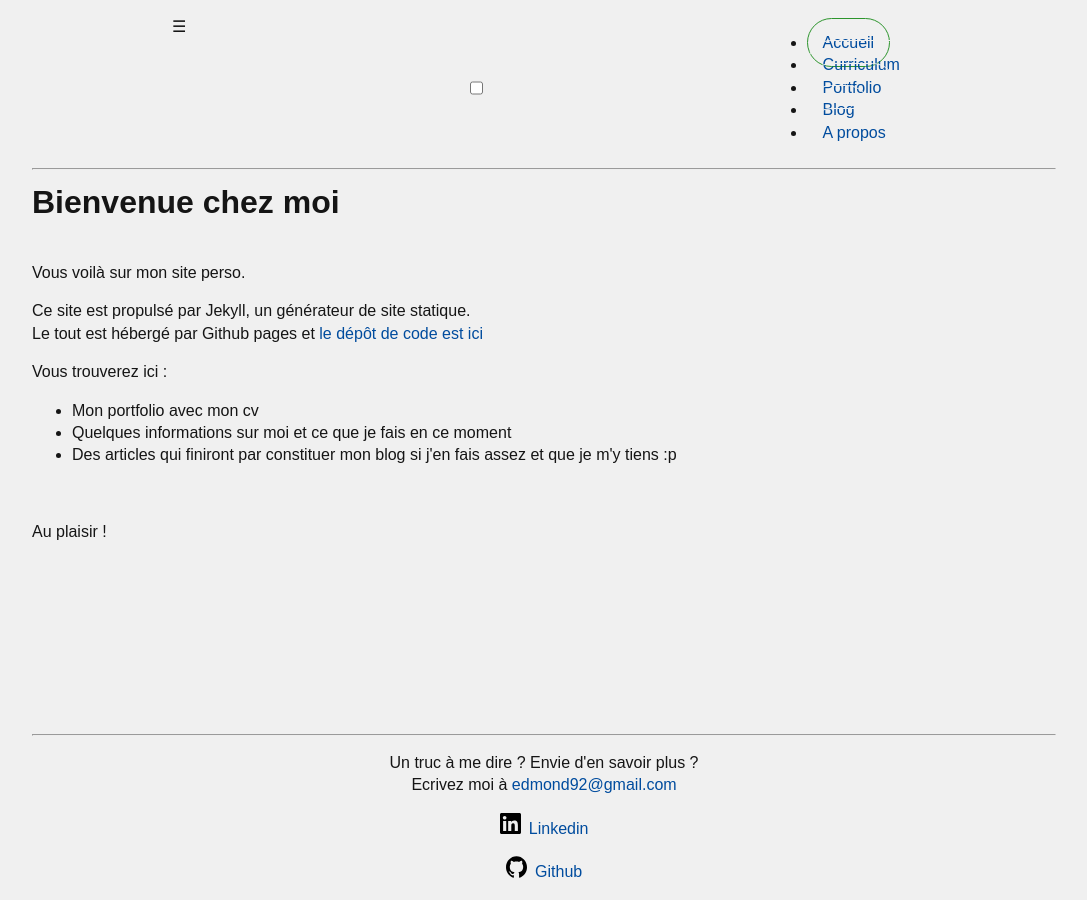
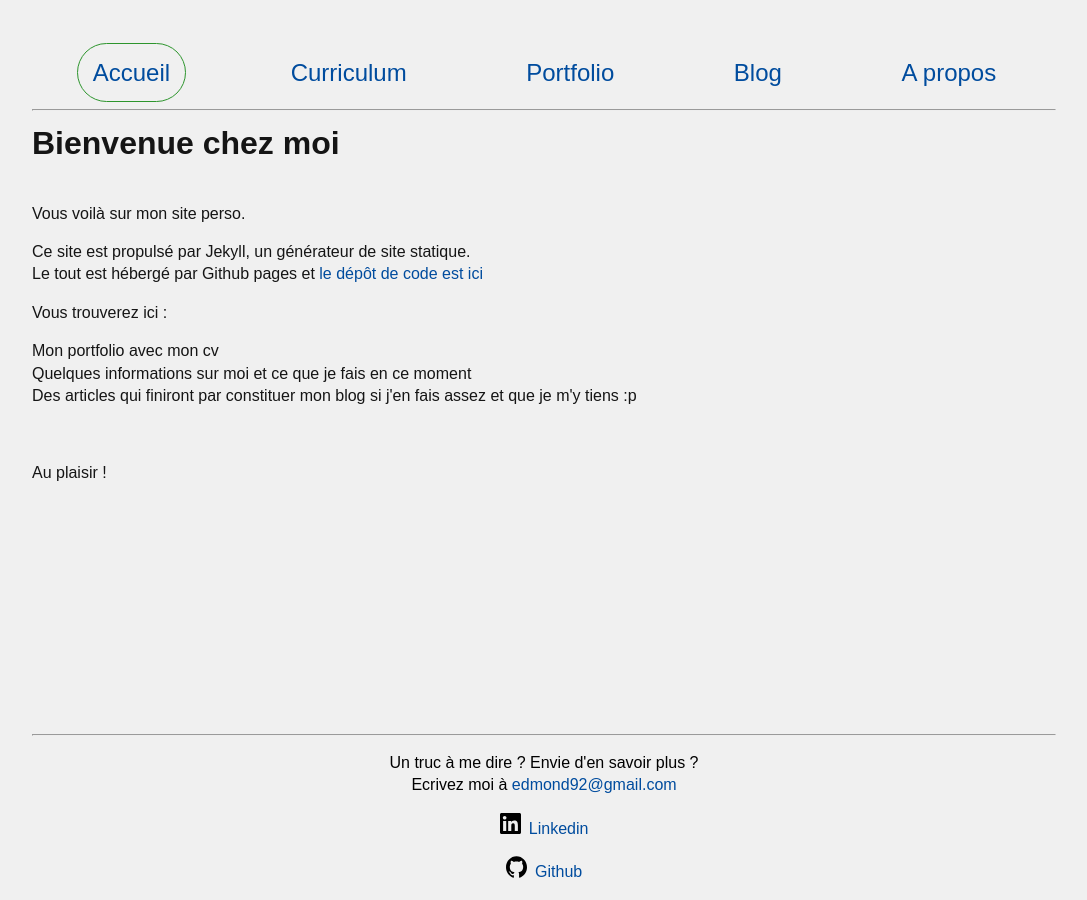
Before and after one commit to Djohn12/Djohn12.github.io, a Jekyll site: the page built from index.html, in a window 1280 px wide. Shown: the whole page, without its empty margins (96-1183 px from the left). Built offline with Jekyll 4.4.1, drawn with Linux system fonts in a browser that asks for light colours.

Commit message:
update navigation to add toggling && burger on small viewports

```diff
--- a/assets/css/styles.scss
+++ b/assets/css/styles.scss
@@ -10,7 +10,6 @@ body {
 	margin: 0 auto;
 	font-family: "Arial", "sans-serif";
 	line-height: 1.4em;
-	color: rgb(21, 21, 21);
 	background-color: rgb(240, 240, 240);
 }
 
@@ -25,49 +24,91 @@ a:hover:not(.nav-item), a:focus:not(.nav-item) {
 	color: #1B5A1B;
 }
 
+ul {
+	list-style: none;
+	padding: 0;
+}
+
+hr {
+	margin-top: 2em;
+}
+
 // ********** navbar ************
 
-nav {
+.nav {
+	font-size: 1.5em;
 	margin-top: 1em;
-	display: flex;
-	flex-direction: row;
-	justify-content: space-around;
+}
+
+.nav .main-menu,
+.nav > input {
+  display: none;
+}
+
+.nav > label {
+  display: block;
+  font-size: 36px;
+  position: absolute;
+  right: 20px;
+  width: 36px;
+  padding: 0;
+  cursor: pointer;
+  -webkit-touch-callout: none;
+  -webkit-user-select: none;
+  -khtml-user-select: none;
+  -moz-user-select: none;
+  -ms-user-select: none;
+  user-select: none;
+}
+
+.nav > input:checked + .main-menu {
+  display: block;
+}
+
+.nav ul li {
+  margin-top: 1.6em;
 }
 
 .nav-item {
 	border-radius: 50px;
   padding: 15px;
-	border: solid 1px #F0F0F0;
 }
 
 .nav-item:hover, .nav-item:focus {
 	color: rgb(25,25, 25);
-	border: solid 1px #2D952D;
+	box-shadow: 0px 0px 0px 1px #2D952D;
+}
+
+@media only screen and (min-device-width: 768px) {
+  .nav .main-menu {
+    display: flex;
+		justify-content: space-around;
+		margin-top: 0em;
+  }
+  .nav > label {
+    display: none
+  }
+	hr {
+		margin-top: 0;
+	}
 }
 
 .current {
 	border: solid 1px #2D952D;
 }
 
-.current:hover, 	.current:focus{
+.current:hover, .current:focus{
 	background-color: #2D952D;
 }
 
 // ***** apply flex growth and shrink to keep footer to the bottom *****
 .content {
+	color: rgb(21, 21, 21);
 	flex: 1 0 auto;
 }
 
-// ********** general ***********
-
 h1 {
 	margin-bottom: 1.5em;
-}
-
-// ********** projects ************
-
-h2 {
-
 }
 
 h3 {
```
